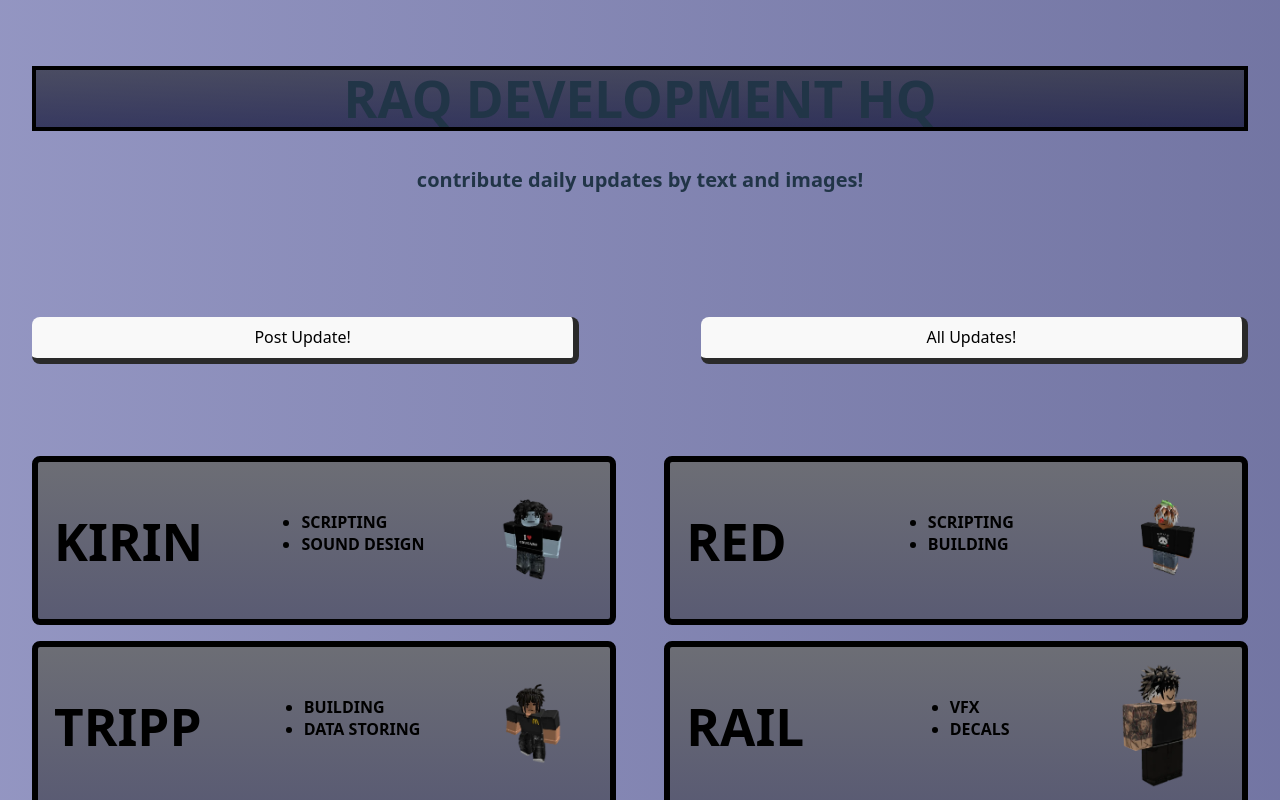
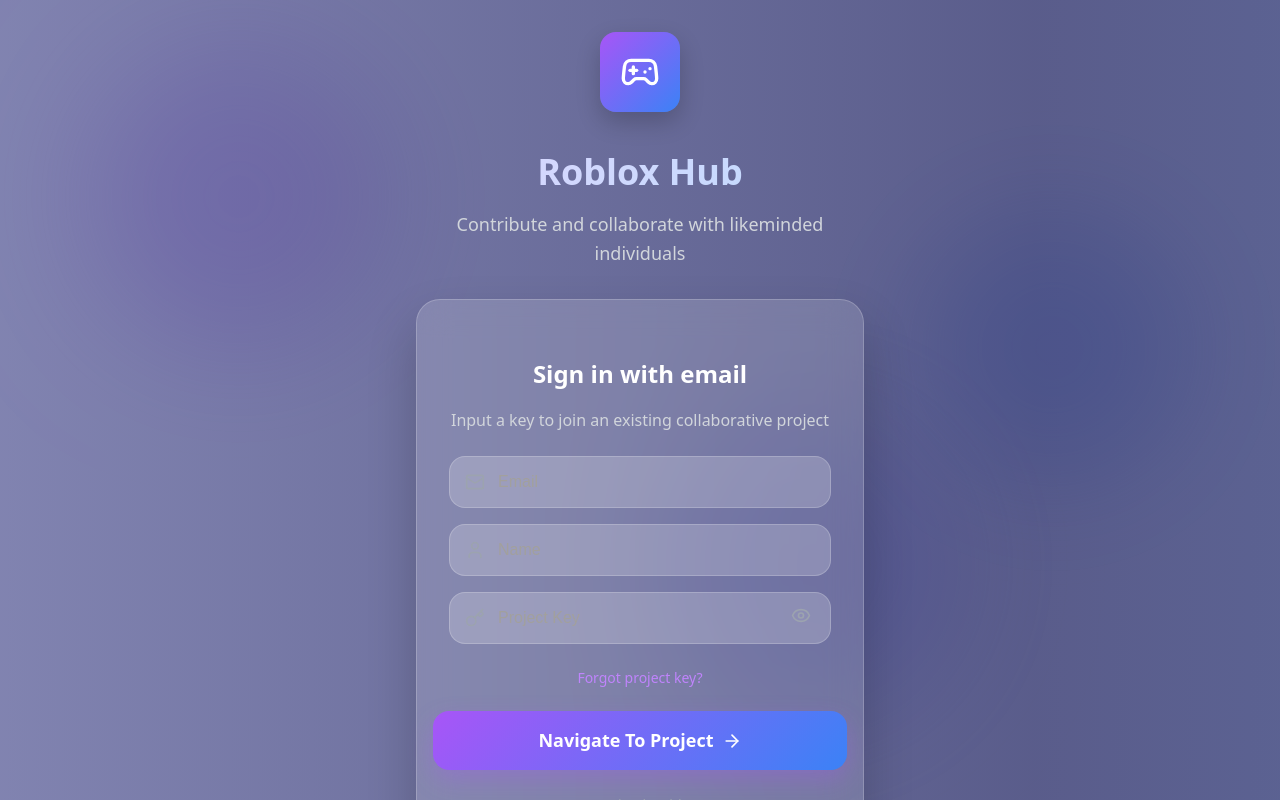
Before and after one commit to REdR0bbin2E/UpdateWebsite, a React (Vite) app in the folder Roblox-Daily-Updates/: page / in a window 1280 px wide. Shown: the top 800 px of the page. Built offline with nearby package versions, Linux system fonts and the light colour scheme.

Commit message:
small changes on login

```diff
--- a/Roblox-Daily-Updates/index.html
+++ b/Roblox-Daily-Updates/index.html
@@ -5,7 +5,7 @@
   <meta charset="UTF-8" />
   <link rel="icon" type="image/png+xml" href="/robloxIconGreen.png" />
   <meta name="viewport" content="width=device-width, initial-scale=1.0" />
-  <title>The Raq</title>
+  <title>Roblox Hub</title>
 </head>
 
 <body>
--- /dev/null
+++ b/Roblox-Daily-Updates/src/Login.css
@@ -0,0 +1,3 @@
+.myinput::placeholder {
+    color: rgb(162, 160, 157)
+}
--- a/Roblox-Daily-Updates/src/Login.jsx
+++ b/Roblox-Daily-Updates/src/Login.jsx
@@ -2,7 +2,7 @@
 import { useState, useRef, useEffect } from 'react'
 import { motion, AnimatePresence, scale } from 'framer-motion'
 import { Mail, User, Key, Eye, EyeOff, ArrowRight, Gamepad2 } from 'lucide-react'
-import './App.css'
+import './Login.css'
 
 
 function Login() {
@@ -192,14 +192,15 @@
             paddingRight: '16px',
             paddingTop: '16px',
             paddingBottom: '16px',
-            background: 'rgba(255, 255, 255, 0.1)',
+            background: 'rgba(255, 255, 255, 0.2)',
             border: '1px solid rgba(255, 255, 255, 0.2)',
             borderRadius: '16px',
             color: 'white',
             fontSize: '16px',
             outline: 'none',
             transition: 'all 0.3s ease',
-            boxSizing: 'border-box'
+            boxSizing: 'border-box',
+
         },
         inputError: {
             borderColor: '#f87171'
@@ -371,7 +372,7 @@
                     whileHover={{ boxShadow: "0 25px 50px rgba(0,0,0,0.3)" }}
                     initial={{ y: 150 }}
                     animate={{ y: 0 }}
-                    transition={{ duration: 1.5 }}>
+                    transition={{ duration: 1 }}>
 
 
                     <motion.h3
@@ -397,11 +398,12 @@
                                 <input
                                     type="email"
                                     placeholder="Email"
+                                    className='myinput'
                                     value={email}
                                     onChange={(e) => setEmail(e.target.value)}
                                     style={{
                                         ...styles.input,
-                                        ...(errors.email ? styles.inputError : {})
+                                        ...(errors.email ? styles.inputError : {}),
                                     }}
                                     onFocus={(e) => {
                                         e.target.style.borderColor = '#a855f7'
@@ -439,7 +441,9 @@
                                 <User style={styles.inputIcon} />
 
 
-                                <input type='text'
+                                <input
+                                    className='myinput'
+                                    type='text'
                                     placeholder='Name' value={name}
                                     onChange={(e) => setName(e.target.value)}
                                     style={{ ...styles.input, ...(errors.name ? styles.inputError : {}) }}
@@ -476,7 +480,10 @@
                             <div style={styles.inputWrapper}>
                                 <Key style={styles.inputIcon} />
 
-                                <input type={showKey ? "text" : "password"} placeholder='Project Key' value={projectKey} onChange={(e) => setProjectKey(e.target.value)}
+                                <input
+                                    className='myinput'
+                                    type={showKey ? "text" : "password"}
+                                    placeholder='Project Key' value={projectKey} onChange={(e) => setProjectKey(e.target.value)}
                                     style={{ ...styles.input, ...styles.passwordInput, ...(errors.projectKey ? styles.inputError : {}) }}
 
                                     onFocus={(e) => {
--- a/Roblox-Daily-Updates/src/index.css
+++ b/Roblox-Daily-Updates/src/index.css
@@ -7,7 +7,7 @@
   color: rgba(255, 255, 255, 0.87);
   background-color: #646cffaa;
   background-size: 600% 600%;
-  background-image: linear-gradient(to left, #000000, #070b51aa, #989bdbaa);
+  background-image: linear-gradient(to left, #000000, #205fbcaa, #070b51aa, #989bdbaa);
 
   animation: background-change 30s ease infinite;
 
--- a/Roblox-Daily-Updates/src/main.jsx
+++ b/Roblox-Daily-Updates/src/main.jsx
@@ -10,6 +10,6 @@
 
 createRoot(document.getElementById('root')).render(
   <StrictMode>
-    <App /> {/* Once finished with login screen switch back to app*/}
+    <Login /> {/* Once finished with login screen switch back to app*/}
   </StrictMode>,
 )
```
